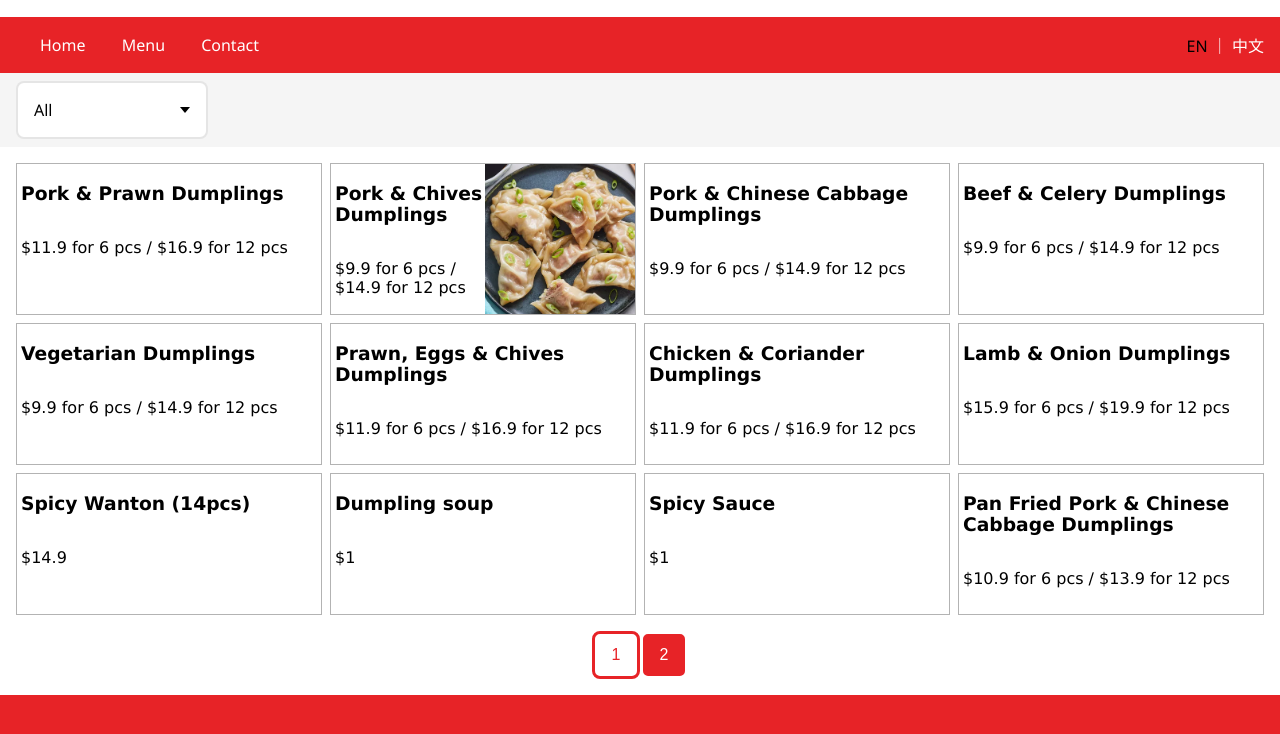
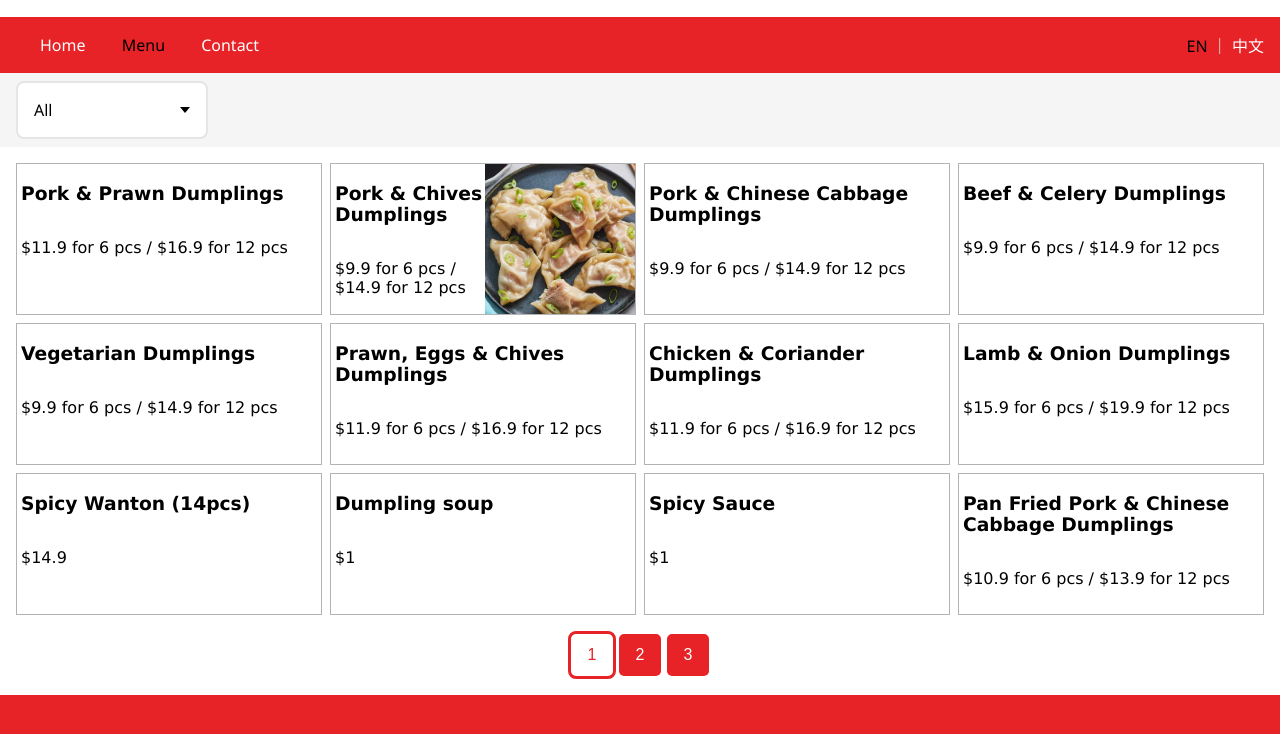
Before and after one commit to ErikaKK/weis, a plain HTML site: page menu.html in a window 1280 px wide. Shown: the part 66-800 px from the top of the page. Drawn offline with Linux system fonts and the light colour scheme.

Commit message:
update json file and no items display in menu page

```diff
--- a/css/style.css
+++ b/css/style.css
@@ -92,7 +92,7 @@ a {
   margin: 1rem;
 }
 
-.language-selected {
+.selected {
   color: black;
 }
 
@@ -270,6 +270,9 @@ nav a:hover {
 }
 
 /* menu item card*/
+.reminder {
+  text-align: center;
+}
 .item-cards {
   /* width: 300px;
   height: 100px;
--- a/menu.html
+++ b/menu.html
@@ -32,7 +32,7 @@
           </ul>
         </div>
         <div class="language-selector">
-          <a class="language language-selected" href="">EN</a>
+          <a class="language selected" href="">EN</a>
           ｜
           <a class="language" href="">中文</a>
         </div>
@@ -52,7 +52,7 @@
             <li>Boiled Dumplings</li>
             <li>Pan Fried Dumplings</li>
             <li>Dry Noodles</li>
-            <li>Noodle Soup</li>
+            <li>Noodles Soup</li>
             <li>Pan Fried Pie</li>
             <li>Rice</li>
             <li>Rice Meals</li>
@@ -62,6 +62,7 @@
           </ul>
         </div>
       </div>
+      <div class="none-reminder"></div>
       <!-- <div class="content" id="root"> -->
       <div class="item-cards" data-item-cards-container></div>
       <!-- Template for a menu item card -->
--- a/menu.js
+++ b/menu.js
@@ -28,6 +28,12 @@ function filterByCategory(category) {
         filteredData = menuData;
     } else {
         filteredData = menuData.filter(item => item.category === category);
+    }
+    if (filteredData.length == 0){
+        let reminder = document.querySelector(".none-reminder")
+        reminder.innerText = "Sorry, we currently don't have any item in this category."
+        reminder.style.height = '200px';
+        reminder.style.padding = '2rem';
     }
     currentPage = 1; // Reset to first page
     setupPagination(filteredData.length);
--- a/menu.json
+++ b/menu.json
@@ -110,5 +110,93 @@
         "price":"$10.9 for 6 pcs / $13.9 for 12 pcs",
         "code":203,
         "category":"Pan Fried Dumplings"
+    },
+    {
+        "id":15,
+        "image":"",
+        "name":"Minced Pork w/ Mushroom Noodles",
+        "price":"$12.9",
+        "code":301,
+        "category":"Dry Noodles"
+    },
+    {
+        "id":16,
+        "image":"",
+        "name":"Dan Dan Noodles",
+        "price":"$12.9",
+        "code":302,
+        "category":"Dry Noodles"
+    },
+    {
+        "id":17,
+        "image":"",
+        "name":"Minced Pork w/ Soybean Sauce Noodles",
+        "price":"$12.9",
+        "code":303,
+        "category":"Dry Noodles"
+    },
+    {
+        "id":18,
+        "image":"",
+        "name":"Green Chili w/ Minced Beef",
+        "price":"$12.9",
+        "code":304,
+        "category":"Dry Noodles"
+    },
+    {
+        "id":19,
+        "image":"",
+        "name":"Beef Fried Yellow Noodles",
+        "price":"$15.9",
+        "code":305,
+        "category":"Dry Noodles"
+    },
+    {
+        "id":20,
+        "image":"",
+        "name":"Fried Kway Teow",
+        "price":"$15.9",
+        "code":306,
+        "category":"Dry Noodles"
+    },
+    {
+        "id":21,
+        "image":"",
+        "name":"Hot & Sour Sweet Potato Noodles",
+        "price":"$13.9",
+        "code":401,
+        "category":"Noodles Soup"
+    },
+    {
+        "id":22,
+        "image":"",
+        "name":"Braised Beef Noodles Soup",
+        "price":"$16.9",
+        "code":402,
+        "category":"Noodles Soup"
+    },
+    {
+        "id":23,
+        "image":"",
+        "name":"Spicy Braised Beef Noodles Soup",
+        "price":"$16.9",
+        "code":403,
+        "category":"Noodles Soup"
+    },
+    {
+        "id":24,
+        "image":"",
+        "name":"Wonton Noodles Soup",
+        "price":"$15.9",
+        "code":404,
+        "category":"Noodles Soup"
+    },
+    {
+        "id":25,
+        "image":"",
+        "name":"Dumpling Noodles Soup",
+        "price":"$16.9",
+        "code":405,
+        "category":"Noodles Soup"
     }
 ]
```
Also changed, not shown: index.html (+9 -0 lines).
